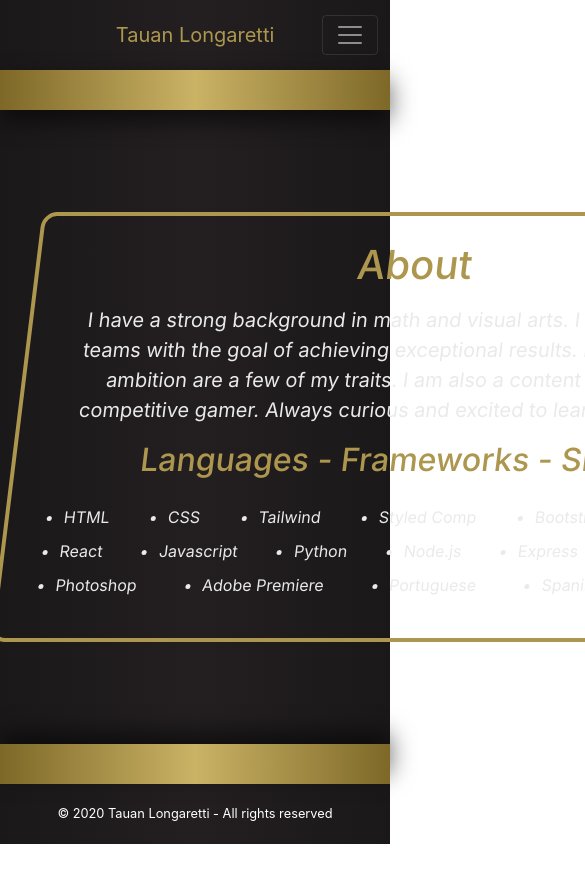
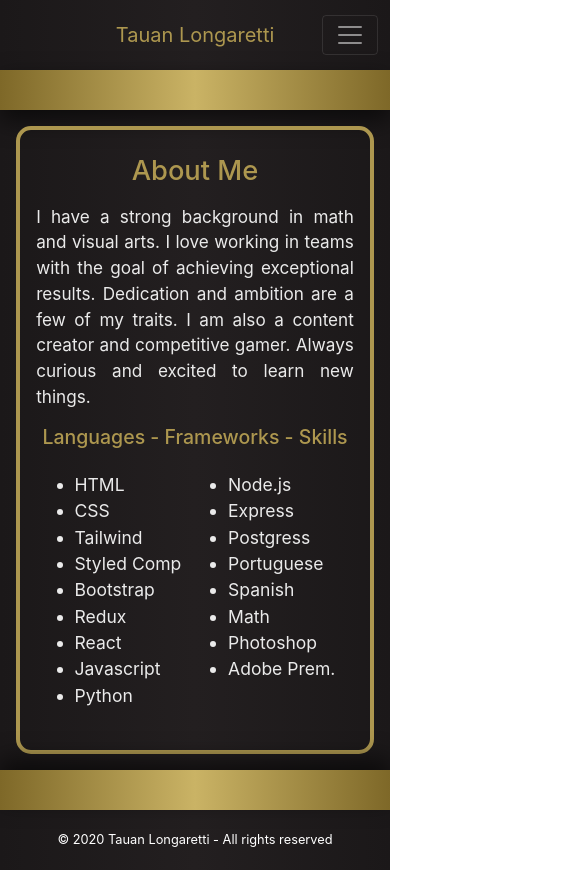
Before and after one commit to tauanlongaretti/portfolio, a React (Create React App) app: page /about in a window 390 px wide. Shown: the top 870 px of the page, 585 px wide, since content can reach past the window. Before the commit the page ends 844 px from the top, so only its background shows below. Built offline with nearby package versions, Linux system fonts and the light colour scheme.

Commit message:
fully responsive about component

```diff
--- a/src/App.css
+++ b/src/App.css
@@ -238,22 +238,136 @@ nav.navbar {
 
 /* About */
 .about-container {
-  max-width: 800px;
+  width: 100%;
   border: 4px solid var(--light-accent);
   border-radius: 15px;
-  transform: skew(-7deg);
-  padding: 25px;
+  padding: 25px 2vw;
+  margin: auto;
+}
+
+.about-wrapper {
+  width: 95%;
+  margin: auto;
+}
+
+.about-header {
+  font-size: 7vw;
+}
+
+.skills-header {
+  font-size: 5vw;
 }
 
 .paragraph-font {
-  font-size: 20px;
-  width: 700px;
-  text-align: center;
+  font-size: 4.4vw;
+  text-align: justify;
 }
 
 .unordered-list li {
-  margin: 10px 20px 0px 30px;
+  font-size: 2.2vw;
+  margin: 10px 10px 0px 10px;
   text-align: justify;
+}
+
+.unordered-list {
+  display: none;
+}
+
+.unordered-list-mob {
+  display: none;
+}
+
+.unordered-list-mob-columns {
+  padding-left: 10px;
+  margin: 15px auto 0;
+}
+
+.unordered-list-smallest {
+  display: flex;
+  padding-left: 10px;
+  font-size: 4.5vw;
+}
+
+@media (min-width: 400px) {
+  .about-header {
+    font-size: 5.5vw;
+  }
+
+  .skills-header {
+    font-size: 4.4vw;
+  }
+
+  .paragraph-font {
+    font-size: 3.3vw;
+    text-align: justify;
+  }
+
+  .unordered-list-smallest {
+    display: none;
+  }
+
+  .unordered-list-mob {
+    display: flex;
+    font-size: 3vw;
+  }
+}
+
+@media (min-width: 600px) {
+  .about-container {
+    width: 90%;
+  }
+
+  .about-wrapper {
+    width: 90%;
+  }
+
+  .about-header {
+    font-size: 4.3vw;
+  }
+
+  .skills-header {
+    font-size: 3.2vw;
+  }
+
+  .paragraph-font {
+    font-size: 2.3vw;
+  }
+
+  .unordered-list {
+    display: block;
+  }
+
+  .unordered-list-mob {
+    display: none;
+  }
+}
+
+@media (min-width: 992px) {
+  .about-container {
+    width: 850px;
+    padding: 20px;
+    transform: skew(-7deg);
+  }
+
+  .about-header {
+    font-size: 40px;
+  }
+
+  .skills-header {
+    font-size: 30px;
+  }
+
+  .paragraph-font {
+    font-size: 20px;
+    width: 700px;
+    text-align: center;
+  }
+
+  .unordered-list li {
+    font-size: 19px;
+    margin: 10px 20px 0px 30px;
+    text-align: justify;
+  }
 }
 
 /* Home */
--- a/src/components/About.js
+++ b/src/components/About.js
@@ -3,9 +3,9 @@ import React from "react";
 const About = () => {
   return (
     <div className="d-flex flex-wrap about-container">
-      <div className="about-ribbon">
+      <div className="about-wrapper">
         <div className="about-section">
-          <h1 className="gold-text text-center">About</h1>
+          <h1 className="gold-text text-center about-header">About Me</h1>
           <p className="light-text paragraph-font mt-3">
             I have a strong background in math and visual arts. I love working
             in teams with the goal of achieving exceptional results. Dedication
@@ -14,7 +14,7 @@ const About = () => {
           </p>
         </div>
         <div className="attributes">
-          <h2 className="gold-text text-center">
+          <h2 className="gold-text text-center skills-header">
             Languages - Frameworks - Skills
           </h2>
           <ul className="light-text unordered-list mt-3">
@@ -42,6 +42,54 @@ const About = () => {
               <li>Math</li>
             </div>
           </ul>
+          <ul className="flex-row light-text unordered-list-mob">
+            <div className="d-flex flex-column unordered-list-mob-columns">
+              <li>HTML</li>
+              <li>CSS</li>
+              <li>Tailwind</li>
+              <li>Styled Comp</li>
+              <li>Bootstrap</li>
+              <li>Redux</li>
+            </div>
+            <div className="d-flex flex-column unordered-list-mob-columns">
+              <li>React</li>
+              <li>Javascript</li>
+              <li>Python</li>
+              <li>Node.js</li>
+              <li>Express</li>
+              <li>Postgress</li>
+            </div>
+            <div className="d-flex flex-column unordered-list-mob-columns">
+              <li>Portuguese</li>
+              <li>Spanish</li>
+              <li>Math</li>
+              <li>Photoshop</li>
+              <li>Adobe Premiere</li>
+            </div>
+          </ul>
+          <ul className="flex-row light-text unordered-list-smallest">
+            <div className="d-flex flex-column unordered-list-mob-columns">
+              <li>HTML</li>
+              <li>CSS</li>
+              <li>Tailwind</li>
+              <li>Styled Comp</li>
+              <li>Bootstrap</li>
+              <li>Redux</li>
+              <li>React</li>
+              <li>Javascript</li>
+              <li>Python</li>
+            </div>
+            <div className="d-flex flex-column unordered-list-mob-columns">
+              <li>Node.js</li>
+              <li>Express</li>
+              <li>Postgress</li>
+              <li>Portuguese</li>
+              <li>Spanish</li>
+              <li>Math</li>
+              <li>Photoshop</li>
+              <li>Adobe Prem.</li>
+            </div>
+          </ul>
         </div>
       </div>
     </div>
```
